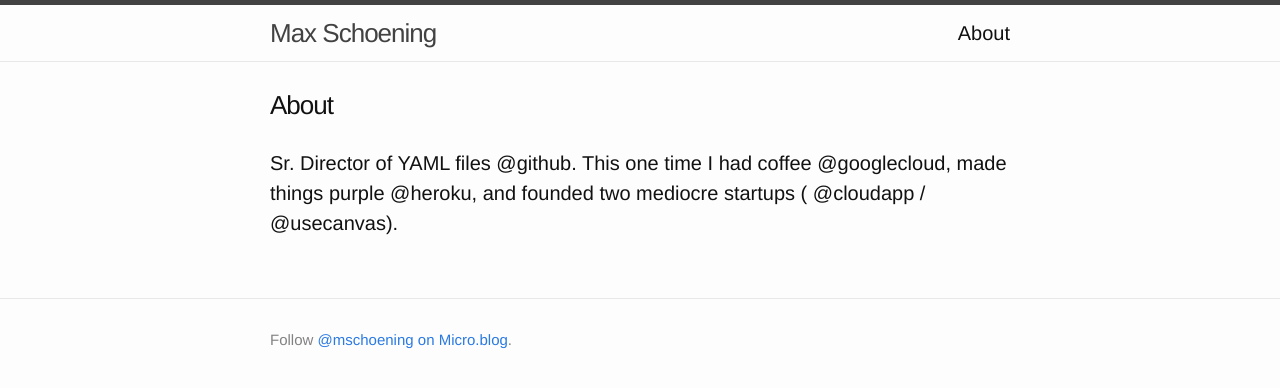
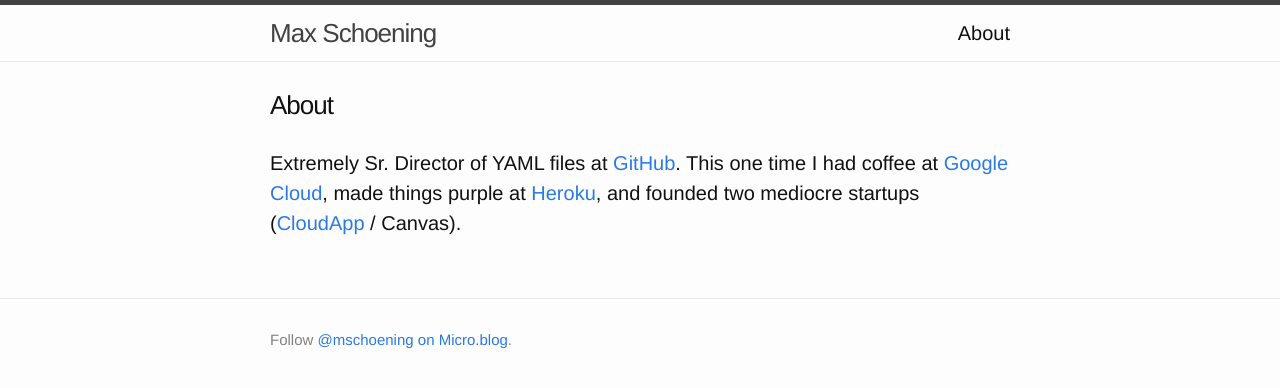
Before and after one commit to max/max.github.io, a Jekyll site: the page built from about.md, in a window 1280 px wide. Shown: the top 388 px of the page. Built offline with Jekyll 4.4.1, drawn with Linux system fonts in a browser that asks for light colours.

Commit message:
Mirroring from Micro.blog.

```diff
--- a/about.md
+++ b/about.md
@@ -1,7 +1,8 @@
 ---
+title: "About"
+permalink: "/about/"
 layout: page
-title: About
-permalink: /about/
-order: 0
+order: 1
+date: 2018-01-02 21:41 -0800
 ---
-Sr. Director of YAML files @github. This one time I had coffee @googlecloud, made things purple @heroku, and founded two mediocre startups ( @cloudapp / @usecanvas).
+Extremely Sr. Director of YAML files at [GitHub](https://github.com/). This one time I had coffee at [Google Cloud](https://cloud.google.com/), made things purple at [Heroku](https://heroku.com/), and founded two mediocre startups ([CloudApp](https://getcloudapp.com/) / Canvas).
```
